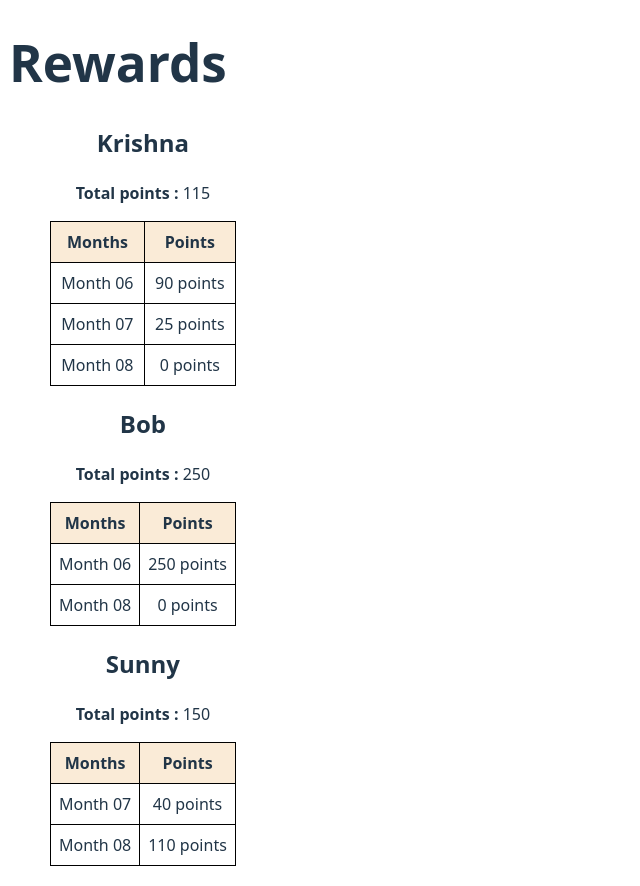
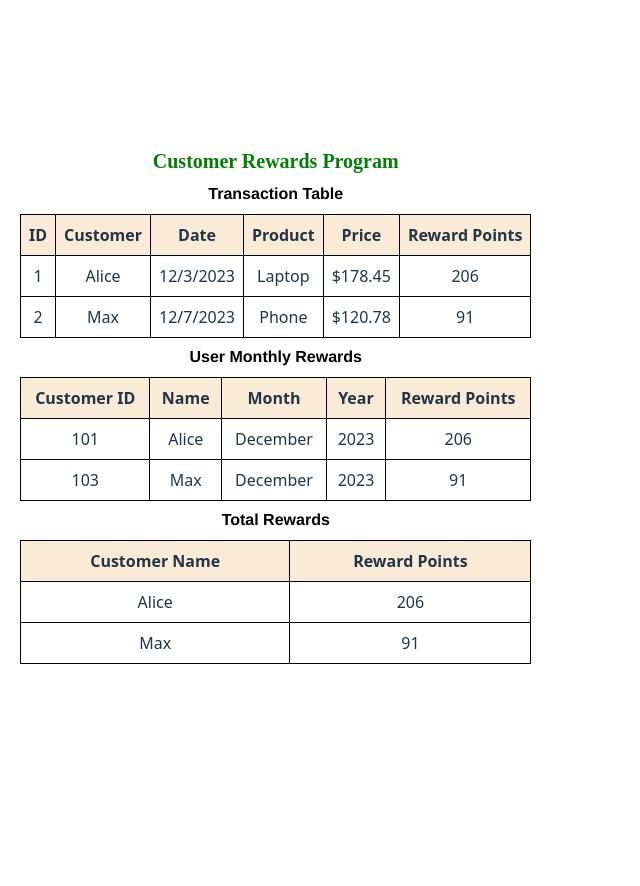
Before and after one commit to Pranava-dev/react-rewards, a React (Vite) app: page / in a window 1280 px wide. Shown: the whole page, without its empty margins (0-640 px from the left). After the commit the page ends 800 px from the top, so only its background shows below. Built offline with nearby package versions, Linux system fonts and the light colour scheme.

Commit message:
UpdatedLatest

```diff
--- a/package.json
+++ b/package.json
@@ -10,6 +10,7 @@
     "preview": "vite preview"
   },
   "dependencies": {
+    "prop-types": "^15.8.1",
     "react": "^19.2.0",
     "react-dom": "^19.2.0"
   },
--- a/src/App.css
+++ b/src/App.css
@@ -1,10 +1,12 @@
 #root {
-
-
-
   text-align: center;
 }
 
+h1{
+  font-family: 'Franklin Gothic Medium', 'Arial Narrow', Arial, sans-serif;
+  font-size: medium;
+  color: black;
+}
 table{
   width: 100%;
   border-collapse: collapse;
--- a/src/App.jsx
+++ b/src/App.jsx
@@ -1,103 +1,48 @@
 import React, { useState ,useEffect} from "react";
-
+import { fetchTransactions } from "./services/api";
+import { calculateRewardPoints } from "./utils/calculateRewards";
+import TransactionsTable from "./components/TransactionsTable";
+import MonthlyRewardsTable from "./components/MonthlyRewardsTable";
+import TotalRewardsTable from "./components/TotalRewardsTable";
 import './App.css'
 
+
 function App() {
-  const [data,setData] = useState([]);
-    const [points,setPoints] = useState({});
-    const [loading,setLoading] = useState(true);
+  const [transactions,setTransactions] = useState([]);
+   const [loading,setLoading] =useState(true);
+   const [error,setError]=useState(null);
 
-    const calculatePoints =(amt)=>{
-       if(amt<=50) return 0;
-       if(amt>100){
-        return (amt-100)*2+50;
-       }
-       return amt-50;
-    }
+   useEffect(()=>{
+    const getData =async() =>{
+        try{
+           const data = await fetchTransactions();
+           const transactionWithRewards =data.map(transaction=>({...transaction,rewardPoints:calculateRewardPoints(transaction.price)}));
+           setTransactions(transactionWithRewards);
+        }
+        catch(err){
+           setError('Failed to fetch transactions');
+        }finally{
+           setLoading(false);
+        }
+    };
+    getData();
+  },[]);
+
+  if (loading) return <div>loading...</div>;
+  if(error) return <div>{error}</div>;
+
+  return(
+    <div style={{padding:'20px'}}>
+       <h1 style={{fontFamily:'cursive',color:'green',fontSize:'20px'}}>Customer Rewards Program</h1>
+      <TransactionsTable transactions={transactions}/>
+      <MonthlyRewardsTable transactions={transactions}/>
+      <TotalRewardsTable transactions={transactions}/>
+   </div>
+
+)
 
 
-    useEffect (()=>{
-      setTimeout(()=>{
-        const transac = [
-              {cust :"Krishna" , amt:120 ,date:"2024-06-15"},
-              {cust :"Krishna" , amt:75 ,date:"2024-07-10"},
-              {cust :"Bob" , amt:200 ,date:"2024-06-20"},
-              {cust :"Bob" , amt:50 ,date:"2024-08-05"},
-              {cust :"Bob" , amt:50 ,date:"2024-08-05"},
-              {cust :"Sunny" , amt:90 ,date:"2024-07-25"},
-              {cust :"Sunny" , amt:130 ,date:"2024-08-15"},
-              {cust :"Krishna" , amt:40 ,date:"2024-08-20"},
-        ];
-        setData(transac);
-        setLoading(false);
-      },2000);
-    },[]);
 
-    useEffect(()=>{
-        if(data.length >0){
-           const result = data.reduce((acc,cur)=>{
-           const {cust ,amt,date}=cur;
-             const month =      date.substring(5,7);
-             const pts=calculatePoints(amt);
-
-             if(!acc[cust]){
-              acc[cust] = {total:0,months:{}};
-             }
-             if(!acc[cust].months[month]){
-              acc[cust].months[month]=0;
-             }
-             acc[cust].months[month]+=pts;
-             acc[cust].total+=pts;
-
-             return acc;
-
-           },{});
-
-          setPoints(result);
-        }
-
-    },[data]);
-
-    return(
-     <div>
-
-      <h1>Rewards</h1>
-      {loading? (<p>loading...</p>):(
-      <div>
-      {
-      Object.keys(points).map((c,idx)=>(
-        <div key={idx} style={{marginBottom:'20px',marginLeft:'50px'}}>
-        <h2>{c}</h2>
-        <p><strong>Total points :</strong> {points[c].total } </p>
-        <table style={{width:"100%",borderCollapse:'collapse',marginTop:'10px'}}>
-          <thead>
-            <tr style={{backgroundColor:'grey'}}>
-              <th style={{border:'1px solid black',padding:'8px'}}>
-                 Months
-              </th>
-              <th style={{border:'1px solid black',padding:'8px'}}>
-                 Points
-              </th>
-            </tr>
-          </thead>
-          <tbody>
-        {
-      Object.keys(points[c].months).map((m,i)=>(
-        <tr>
-        <td style={{border:'1px solid black'}}>Month {m}</td>
-        <td style={{border:'1px solid black'}}>{points[c].months[m] } points </td>
-        </tr>
-      ))}
-
-</tbody>
-</table>
-
-        </div>
-      ))}
-      </div>
-      )}
-    </div>
-    )
 }
 
 
--- /dev/null
+++ b/src/components/MonthlyRewardsTable.jsx
@@ -0,0 +1,44 @@
+import React from 'react';
+
+const MonthlyRewardsTable =({transactions})=>{
+
+    const monthlyData=transactions.reduce((acc,transaction)=>{
+         const date= new Date(transaction.date);
+         const month = date.toLocaleString('default',{month:'long'});
+         const year =date.getFullYear();
+         const key = `${transaction.customerId}-${month}-${year}`;
+         if(!acc[key]){
+            acc[key] = {customerId:transaction.customerId,name:transaction.name,month,year,points:0};
+         }
+         acc[key].points+=transaction.rewardPoints;
+         return acc;
+    },{});
+
+
+const rows=Object.values(monthlyData);
+
+return(
+    <div>
+        <h1 >User Monthly Rewards</h1>
+        <table border='1'>
+        <thead>
+            <tr><th>Customer ID</th><th>Name</th><th>Month</th><th>Year</th><th>Reward Points</th></tr>
+        </thead>
+        <tbody>
+            {
+                rows.map((row,id)=>(
+                    <tr key={id}>
+                        <td>{row.customerId}</td><td>{row.name}</td><td>{row.month}</td><td>{row.year}</td><td>{row.points}</td>
+                    </tr>
+                ))
+            }
+
+        </tbody>
+
+        </table>
+    </div>
+);
+
+}
+
+export default MonthlyRewardsTable;
--- /dev/null
+++ b/src/components/TotalRewardsTable.jsx
@@ -0,0 +1,31 @@
+import React from 'react';
+
+const TotalRewardsTable =({transactions})=>{
+
+    const totals = transactions.reduce((acc,transaction)=>{
+        if(!acc[transaction.name]) acc[transaction.name]=0;
+         acc[transaction.name]+=transaction.rewardPoints;
+         return acc;
+    },{});
+
+    return (
+        <div>
+            <h1>Total Rewards</h1>
+            <table border='1'>
+        <thead>
+            <tr><th>Customer Name</th><th>Reward Points</th></tr>
+        </thead>
+        <tbody>
+            {Object.entries(totals).map(([name,points],id)=>(
+                <tr key={id}><td>{name}</td><td>{points}</td></tr>
+            ))}
+        </tbody>
+
+        </table>
+
+        </div>
+    );
+
+}
+
+export default TotalRewardsTable;
--- /dev/null
+++ b/src/components/TransactionsTable.jsx
@@ -0,0 +1,36 @@
+import React from 'react';
+import PropTypes from 'prop-types'
+
+const TransactionsTable =({transactions})=>(
+    <div>
+        <h1 >
+            Transaction Table
+        </h1>
+     <table border='1'>
+        <thead>
+            <tr><th>ID</th><th>Customer</th><th>Date</th><th>Product</th><th>Price</th><th>Reward Points</th></tr>
+        </thead>
+        <tbody>
+            {transactions.map(transaction=>(
+                <tr key={transaction.id}>
+                    <td>{transaction.id}</td>
+                    <td>{transaction.name}</td>
+                    <td>{new Date(transaction.date).toLocaleDateString()}</td>
+                    <td>{transaction.product}</td>
+                    <td>${transaction.price.toFixed(2)}</td>
+                    <td>{transaction.rewardPoints}</td>
+
+                </tr>
+            ))}
+        </tbody>
+
+     </table>
+
+    </div>
+)
+
+TransactionsTable.propTypes={
+    transactions:PropTypes.array.isRequired
+}
+
+export default TransactionsTable;
--- /dev/null
+++ b/src/services/api.js
@@ -0,0 +1,28 @@
+export const fetchTransactions =async()=>{
+
+    return new Promise ((resolved)=>{
+        setTimeout(()=>{
+              resolved([
+                {
+                    "id":1,
+                    "customerId":101,
+                    "name":"Alice",
+                    "date":"2023-12-03",
+                    "product":"Laptop",
+                    "price":178.45
+
+                },
+                {
+                    "id":2,
+                    "customerId":103,
+                    "name":"Max",
+                    "date":"2023-12-07",
+                    "product":"Phone",
+                    "price":120.78
+                },
+
+              ])
+        },1000)
+    })
+
+}
--- /dev/null
+++ b/src/utils/calculateRewards.js
@@ -0,0 +1,10 @@
+export const calculateRewardPoints =(amount)=>{
+    let points =0;
+    if(amount>100){
+        points+=(amount-100)*2;
+        points+=50;
+    }else if(amount>50){
+        points+=amount-50;
+    }
+    return Math.floor(points);
+}
```
Also changed, not shown: 1 other file (tests, documents, lock files or other folders).
